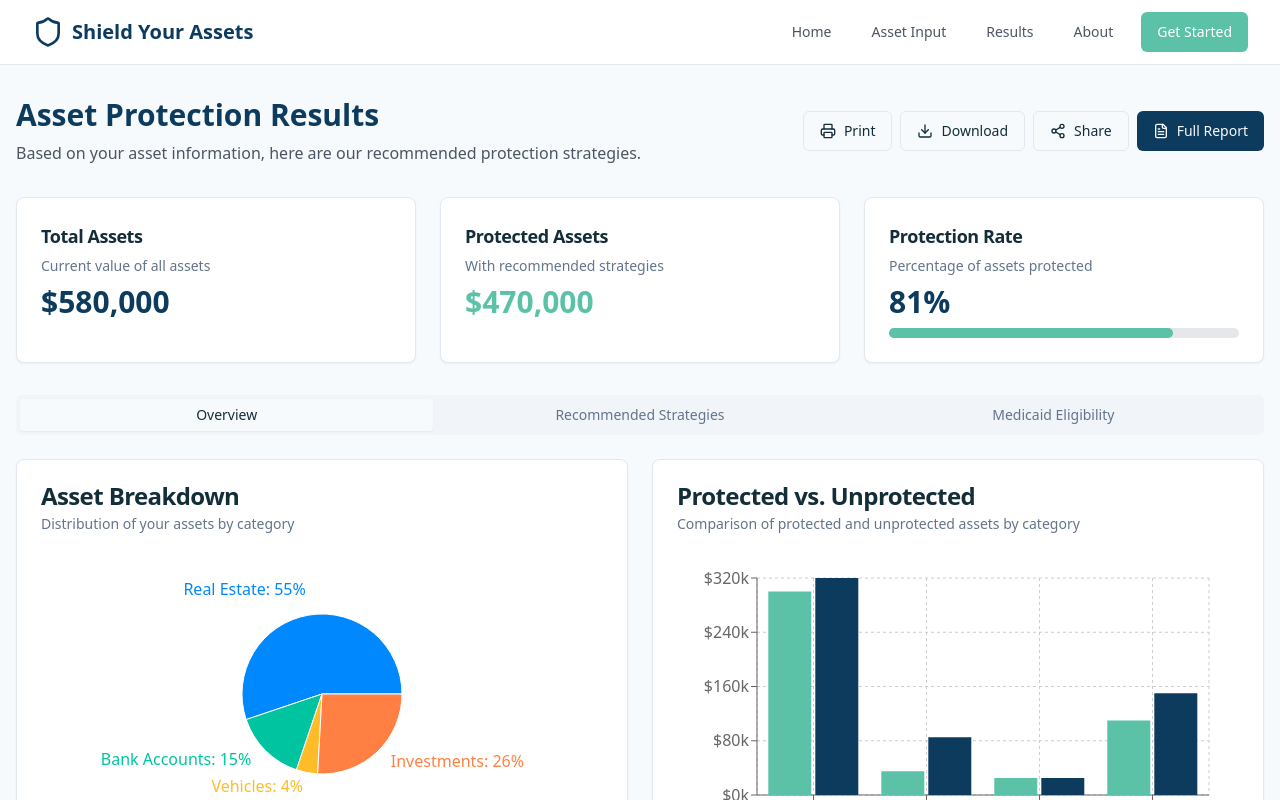
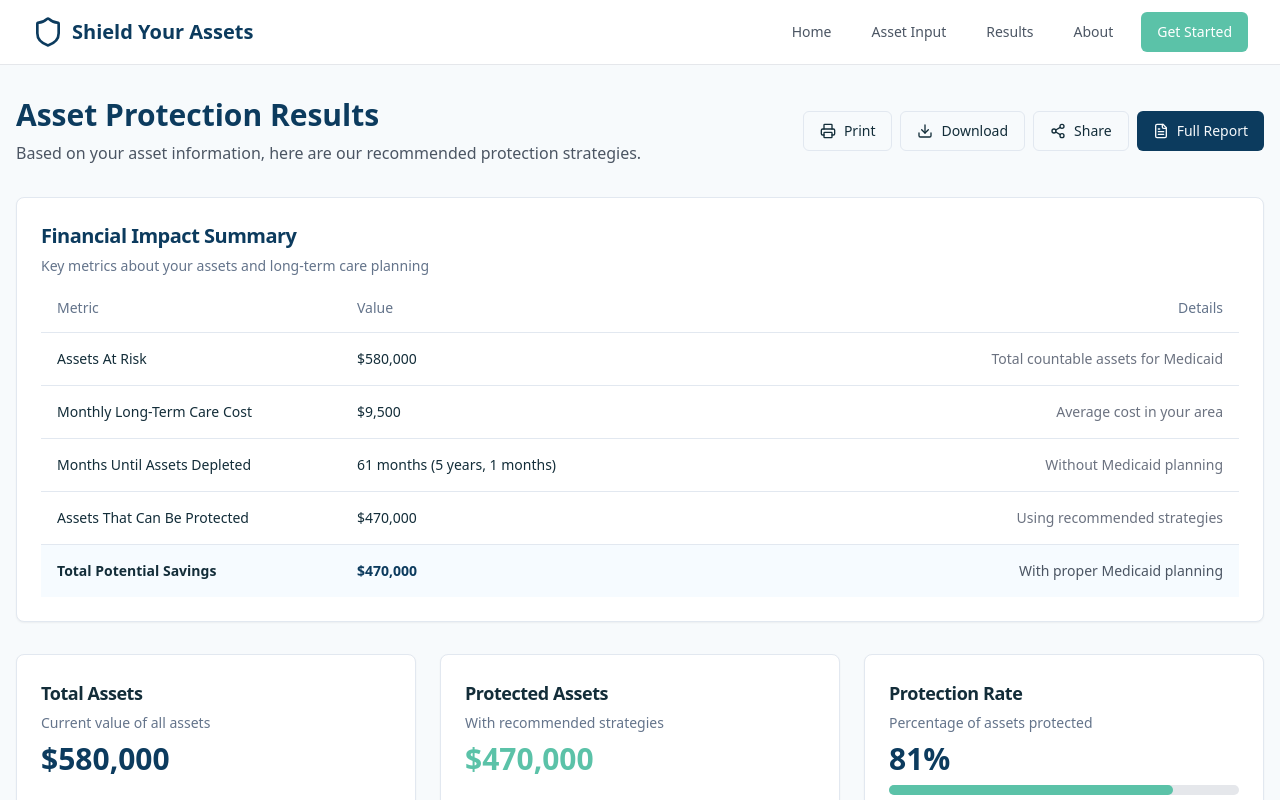
Before and after one commit to RichardLadson/asset-shield-view, a React (Vite) app: page /results in a window 1280 px wide. Shown: the top 800 px of the page. Built offline with nearby package versions, Linux system fonts and the light colour scheme.

Commit message:
Refactor: Update results report
Update the results report to include assets at risk, monthly long-term care cost, months before asset depletion, protected assets, and total savings.

```diff
--- a/src/components/results/ResultsDashboard.tsx
+++ b/src/components/results/ResultsDashboard.tsx
@@ -23,6 +23,14 @@ import {
 import { Tabs, TabsContent, TabsList, TabsTrigger } from "@/components/ui/tabs";
 import { Button } from "@/components/ui/button";
 import { Download, FileText, Printer, Share2 } from "lucide-react";
+import {
+  Table,
+  TableBody,
+  TableCell,
+  TableHead,
+  TableHeader,
+  TableRow,
+} from "@/components/ui/table";
 
 // Mock data
 const assetData = [
@@ -31,6 +39,15 @@ const assetData = [
   { name: "Vehicles", value: 25000, protected: 25000 },
   { name: "Investments", value: 150000, protected: 110000 },
 ];
+
+// Key metrics data
+const keyMetrics = {
+  assetsAtRisk: 580000,
+  monthlyLTCCost: 9500,
+  monthsUntilDepleted: 61, // 580000 / 9500 = ~61 months
+  protectableAssets: 470000,
+  totalSavings: 470000, // amount protected
+};
 
 const COLORS = ["#0088FE", "#00C49F", "#FFBB28", "#FF8042"];
 
@@ -116,6 +133,54 @@ const ResultsDashboard = () => {
         </div>
       </div>
 
+      {/* Key Metrics Summary */}
+      <Card className="mb-8">
+        <CardHeader className="pb-2">
+          <CardTitle className="text-xl text-shield-navy">Financial Impact Summary</CardTitle>
+          <CardDescription>
+            Key metrics about your assets and long-term care planning
+          </CardDescription>
+        </CardHeader>
+        <CardContent>
+          <Table>
+            <TableHeader>
+              <TableRow>
+                <TableHead className="w-[300px]">Metric</TableHead>
+                <TableHead>Value</TableHead>
+                <TableHead className="text-right">Details</TableHead>
+              </TableRow>
+            </TableHeader>
+            <TableBody>
+              <TableRow>
+                <TableCell className="font-medium">Assets At Risk</TableCell>
+                <TableCell>{formatCurrency(keyMetrics.assetsAtRisk)}</TableCell>
+                <TableCell className="text-right text-gray-500">Total countable assets for Medicaid</TableCell>
+              </TableRow>
+              <TableRow>
+                <TableCell className="font-medium">Monthly Long-Term Care Cost</TableCell>
+                <TableCell>{formatCurrency(keyMetrics.monthlyLTCCost)}</TableCell>
+                <TableCell className="text-right text-gray-500">Average cost in your area</TableCell>
+              </TableRow>
+              <TableRow>
+                <TableCell className="font-medium">Months Until Assets Depleted</TableCell>
+                <TableCell>{keyMetrics.monthsUntilDepleted} months ({Math.floor(keyMetrics.monthsUntilDepleted/12)} years, {keyMetrics.monthsUntilDepleted % 12} months)</TableCell>
+                <TableCell className="text-right text-gray-500">Without Medicaid planning</TableCell>
+              </TableRow>
+              <TableRow>
+                <TableCell className="font-medium">Assets That Can Be Protected</TableCell>
+                <TableCell>{formatCurrency(keyMetrics.protectableAssets)}</TableCell>
+                <TableCell className="text-right text-gray-500">Using recommended strategies</TableCell>
+              </TableRow>
+              <TableRow className="bg-shield-lightBlue/30">
+                <TableCell className="font-bold">Total Potential Savings</TableCell>
+                <TableCell className="font-bold text-shield-navy">{formatCurrency(keyMetrics.totalSavings)}</TableCell>
+                <TableCell className="text-right text-gray-600">With proper Medicaid planning</TableCell>
+              </TableRow>
+            </TableBody>
+          </Table>
+        </CardContent>
+      </Card>
+
       <div className="grid grid-cols-1 md:grid-cols-3 gap-6 mb-8">
         <Card>
           <CardHeader className="pb-2">
@@ -159,6 +224,7 @@ const ResultsDashboard = () => {
           <TabsTrigger value="eligibility">Medicaid Eligibility</TabsTrigger>
         </TabsList>
 
+        {/* Overview Tab Content */}
         <TabsContent value="overview" className="mt-6">
           <div className="grid grid-cols-1 lg:grid-cols-2 gap-6">
             <Card>
@@ -262,6 +328,7 @@ const ResultsDashboard = () => {
           </Card>
         </TabsContent>
 
+        {/* Strategies Tab Content */}
         <TabsContent value="strategies" className="mt-6">
           <div className="space-y-6">
             {strategies.map((strategy) => (
@@ -319,6 +386,7 @@ const ResultsDashboard = () => {
           </div>
         </TabsContent>
 
+        {/* Eligibility Tab Content */}
         <TabsContent value="eligibility" className="mt-6">
           <div className="grid grid-cols-1 lg:grid-cols-2 gap-6">
             <Card>
```
